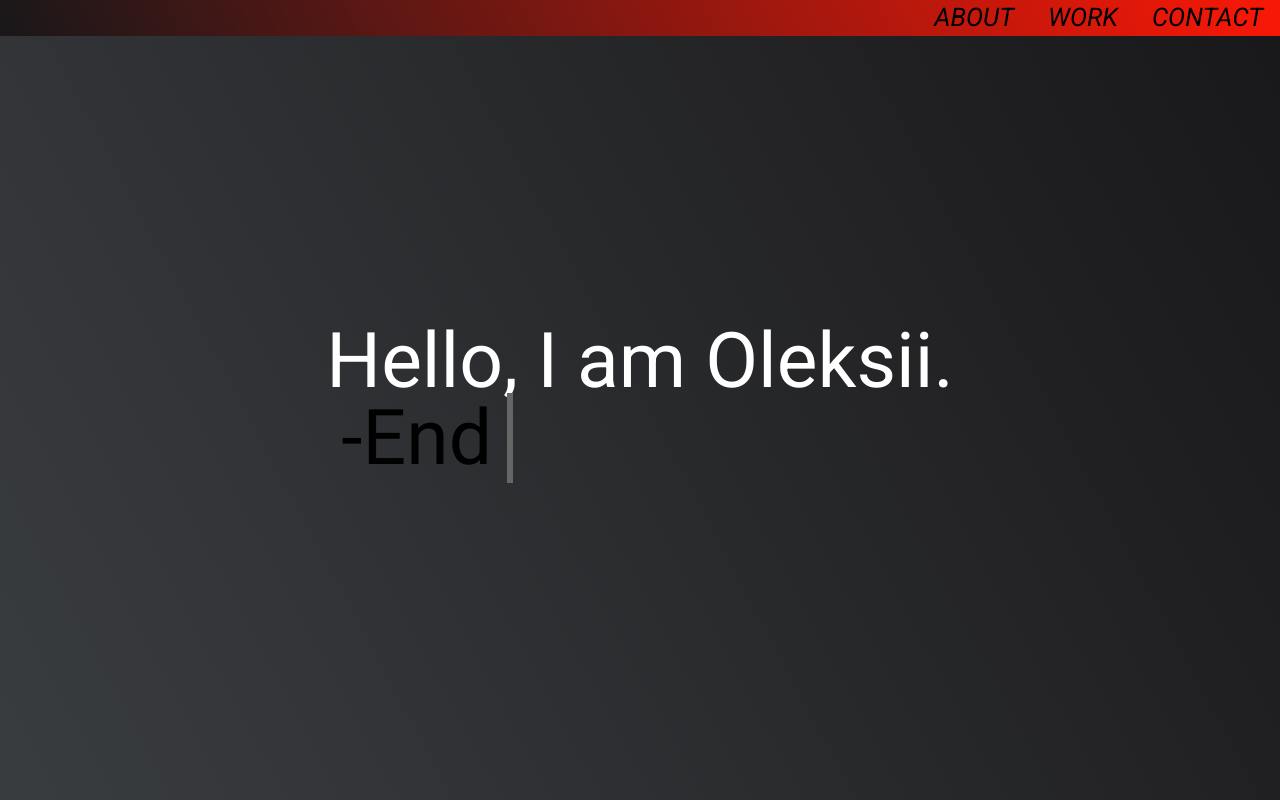
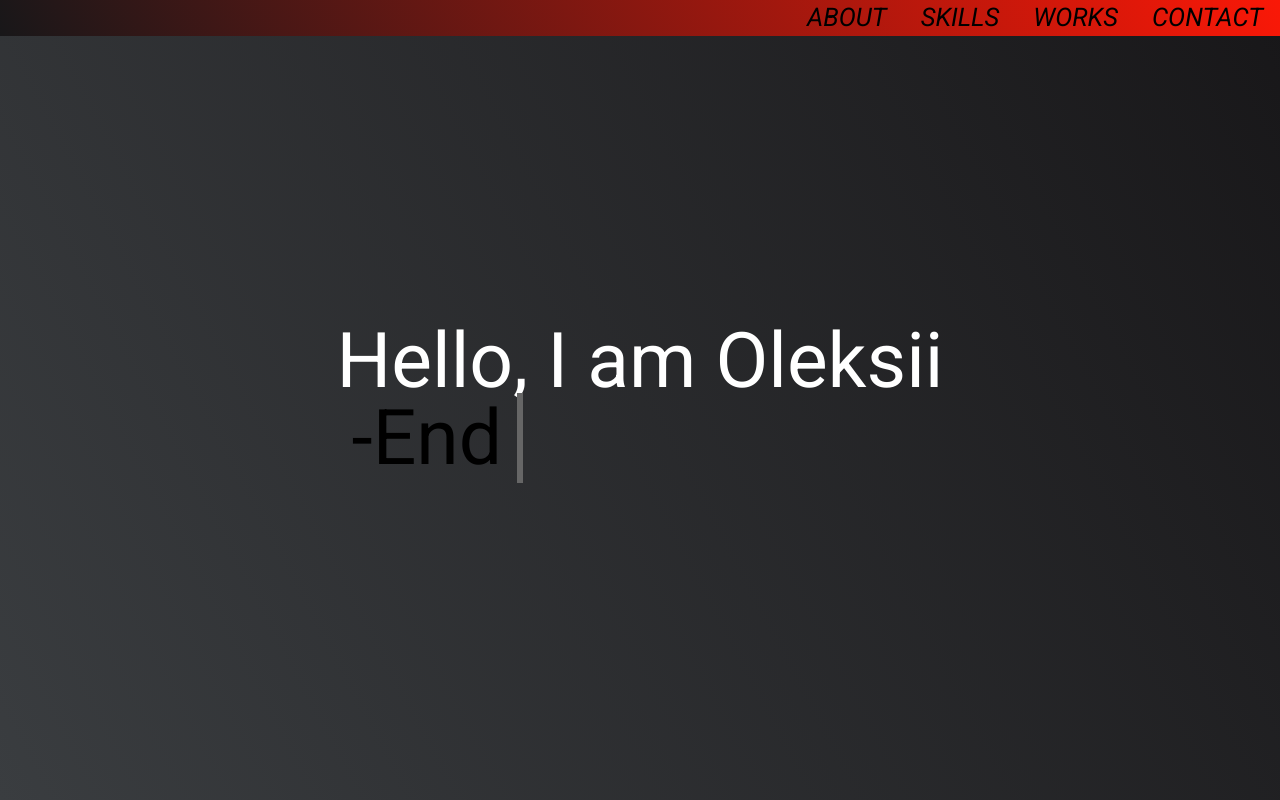
Before and after one commit to adovg/portfolio, a website: page index.html in a window 1280 px wide. Shown: the top 800 px of the page. Drawn offline with Linux system fonts and the light colour scheme.

Commit message:
some changes

```diff
--- a/index.html
+++ b/index.html
@@ -25,27 +25,28 @@
             <nav class="nav">
                 <ul class="nav-list">
                      <li><a href="#welcome-section">About</a></li>
-                     <li><a href="#project">work</a></li>
+                     <li><a href="#skills">skills</a></li>
+                     <li><a href="#project">works</a></li>
                      <li><a href="#contact">Contact</a></li>
                  </ul>
              </nav>
         </header>
 
-        <section class="welcome-section">
+        <section class="welcome-section" id='welcome-section'>
             <!-- <h1 class="wow slideInUp" data-wow-delay="1s" >Hello, I am Alex</h1> -->
             <!-- <p class="wow slideInDown">front end developer</p> -->
-            <h1>Hello, I am Oleksii.
+            <h1>Hello, I am Oleksii
               <br>
               <span
               style="color:black;"
                  class="txt-rotate"
                  data-period="2000"
-                 data-rotate='[ "Front", "-End", "Developer." ]'></span>
+                 data-rotate='[ "Front", "-End", "Developer" ]'></span>
             </h1>
             <!-- <p class="wow slideInleft">front end developer</p> -->
         </section>
 
-        <section class="skills">
+        <section class="skills" id="skills">
           <div class="skills_wrap wrap">
             <div class="skills__left">
               <h2 class="skills__title">My skills</h2>
@@ -220,7 +221,7 @@
        </section>
 
        <section class="contact-section" id="contact">
-        <h3 class="wow slideInRight">Let's work together...</h3>
+        <h3 class="wow slideInRight">Let's work together :)</h3>
 
         <div class="contact-links">
 
```
